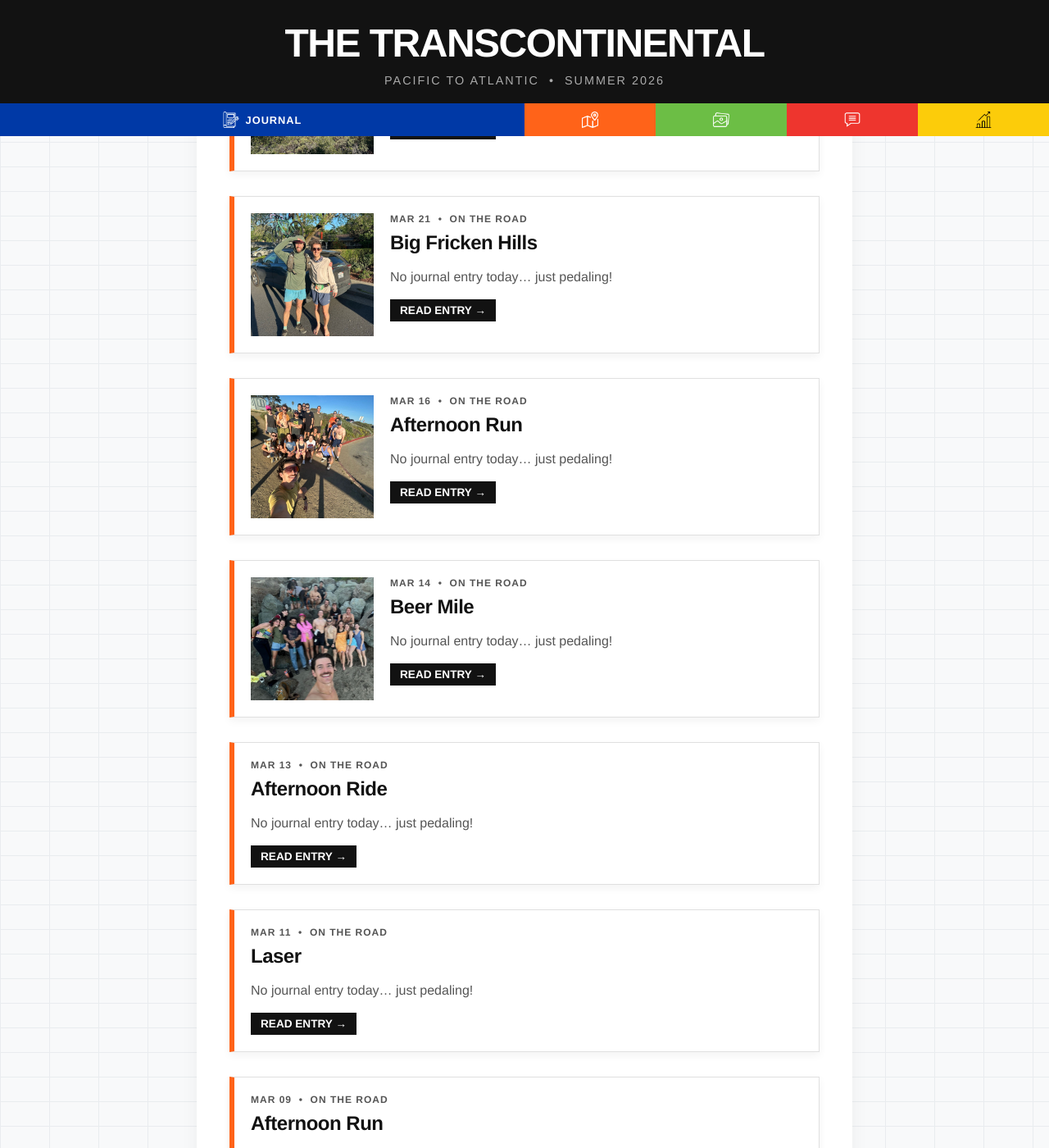
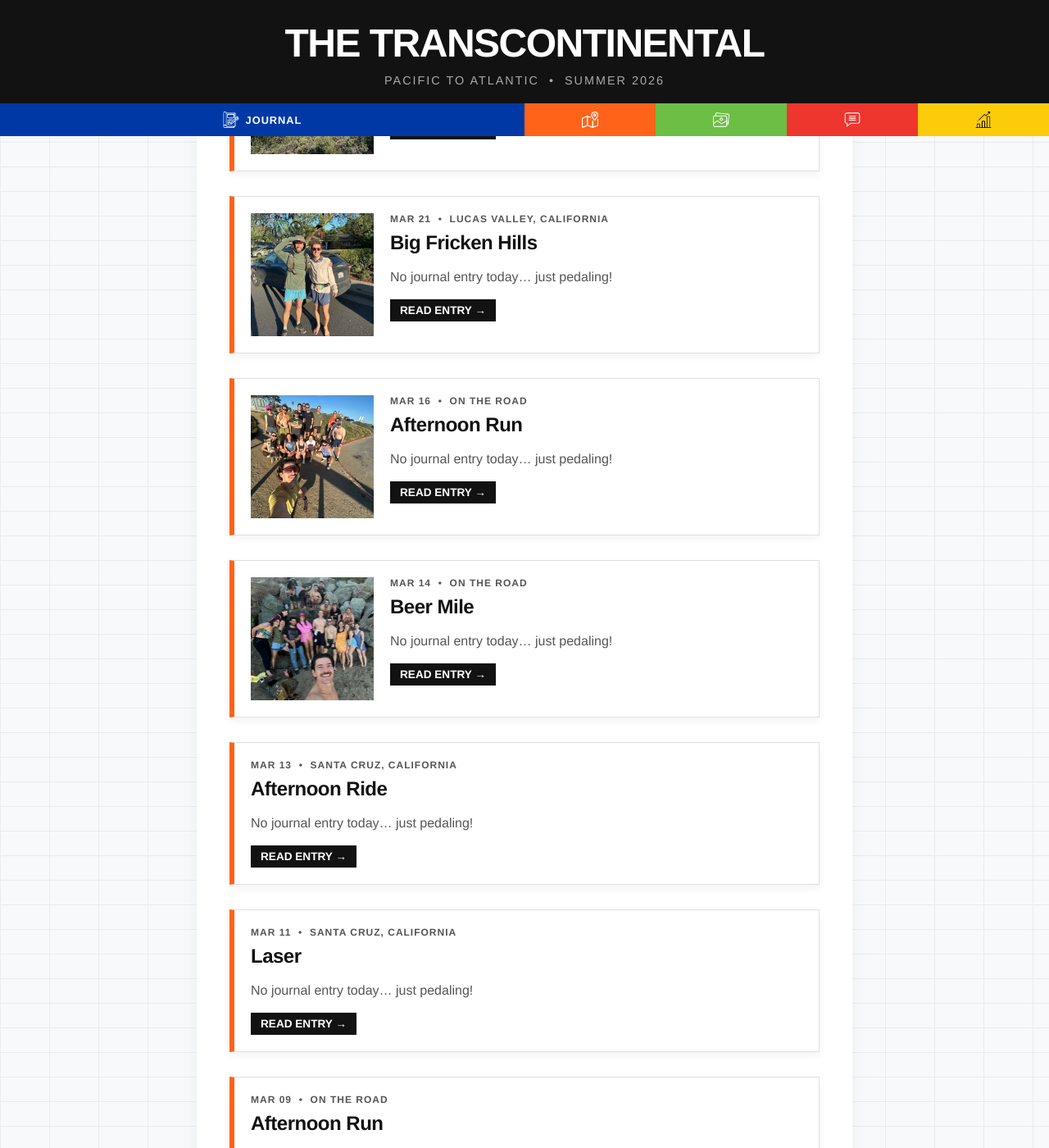
Before and after one commit to mschiller87/bike-tracker, a Jekyll site: the page built from index.html, in a window 1280 px wide and 1400 px high, scrolled down 1747 px. Shown: the whole window at 82% size. Built offline with Jekyll 4.4.1, drawn with Linux system fonts in a browser that asks for light colours; some of the changed text lies outside the part shown.

Commit message:
Auto-update Strava rides, posts, and photos

```diff
--- a/_posts/2026-03-05-17619811324.md
+++ b/_posts/2026-03-05-17619811324.md
@@ -1,8 +1,8 @@
 ---
 layout: default
 title: "Morning Ride"
-location: "On the Road"
-total_miles: 18
+location: "Santa Cruz, California"
+total_miles: 7
 ---
 
 No journal entry today... just pedaling!
--- a/_posts/2026-03-06-17629741155.md
+++ b/_posts/2026-03-06-17629741155.md
@@ -1,8 +1,8 @@
 ---
 layout: default
 title: "Afternoon Ride"
-location: "On the Road"
-total_miles: 21
+location: "Capitola, California"
+total_miles: 11
 ---
 
 No journal entry today... just pedaling!
--- a/_posts/2026-03-09-17664111237.md
+++ b/_posts/2026-03-09-17664111237.md
@@ -1,8 +1,8 @@
 ---
 layout: default
 title: "Lunch Ride"
-location: "On the Road"
-total_miles: 38
+location: "Santa Cruz, California"
+total_miles: 16
 ---
 
 No journal entry today... just pedaling!
--- a/_posts/2026-03-11-17693043107.md
+++ b/_posts/2026-03-11-17693043107.md
@@ -1,8 +1,8 @@
 ---
 layout: default
 title: "Laser"
-location: "On the Road"
-total_miles: 52
+location: "Santa Cruz, California"
+total_miles: 26
 ---
 
 No journal entry today... just pedaling!
--- a/_posts/2026-03-13-17714295977.md
+++ b/_posts/2026-03-13-17714295977.md
@@ -1,8 +1,8 @@
 ---
 layout: default
 title: "Afternoon Ride"
-location: "On the Road"
-total_miles: 60
+location: "Santa Cruz, California"
+total_miles: 34
 ---
 
 No journal entry today... just pedaling!
--- a/_posts/2026-03-21-17809453536.md
+++ b/_posts/2026-03-21-17809453536.md
@@ -1,9 +1,9 @@
 ---
 layout: default
 title: "Big Fricken Hills"
-location: "On the Road"
+location: "Lucas Valley, California"
 image: "https://mschiller87.github.io/bike-tracker/images/17809453536_0.jpg"
-total_miles: 91
+total_miles: 51
 ---
 
 No journal entry today... just pedaling!
```
Also changed, not shown: 1 other file.
